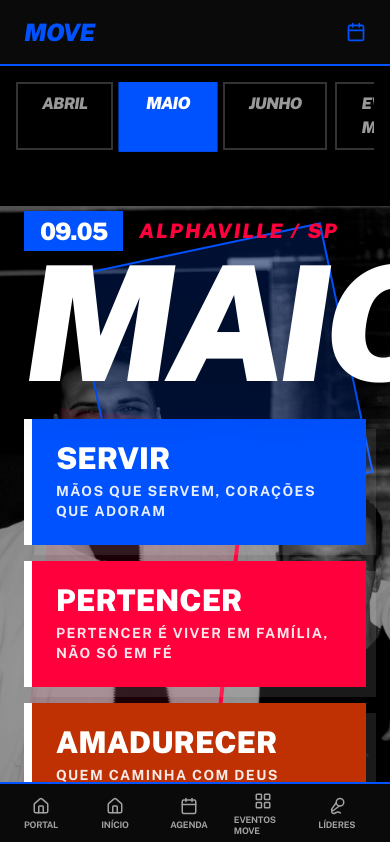
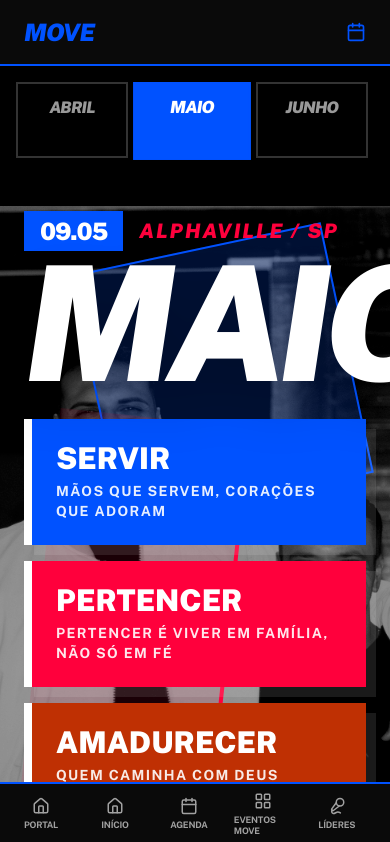
Before and after one commit to Sarahwillock/DNMS.ALPHA, a React (Vite) app: page /move/may in a window 390 px wide. Shown: the top 842 px of the page. Built offline with nearby package versions, Linux system fonts and the light colour scheme; a web font is replaced by a local one.

Commit message:
Update MonthSwitcher.tsx

```diff
--- a/src/components/MonthSwitcher.tsx
+++ b/src/components/MonthSwitcher.tsx
@@ -11,7 +11,7 @@ export default function MonthSwitcher() {
   const location = useLocation();
 
   return (
-    <div className="mb-8 flex gap-2 overflow-x-auto pb-2 no-scrollbar">
+    <div className="mb-6 flex gap-2 overflow-x-auto pb-2 no-scrollbar md:mb-8">
       {months.map((month) => {
         const isActive = location.pathname === month.path;
         return (
@@ -19,7 +19,7 @@ export default function MonthSwitcher() {
             key={month.name}
             to={month.path}
             className={cn(
-              'border-2 px-6 py-2 font-black uppercase italic tracking-tighter transition-all',
+              'min-w-[112px] border-2 px-4 py-3 text-center font-black uppercase italic tracking-tighter transition-all md:px-6 md:py-2',
               isActive
                 ? 'z-10 scale-105 border-move-blue bg-move-blue text-white'
                 : 'border-white/20 bg-black/40 text-white/60 hover:border-white/60'
@@ -31,7 +31,7 @@ export default function MonthSwitcher() {
       })}
       <Link
         to="/move/schedules"
-        className="ml-auto border-2 border-white/20 bg-black/40 px-6 py-2 font-black uppercase italic tracking-tighter text-white/60 transition-all hover:border-white/60"
+        className="min-w-[140px] border-2 border-white/20 bg-black/40 px-4 py-3 text-center font-black uppercase italic tracking-tighter text-white/60 transition-all hover:border-white/60 md:ml-auto md:px-6 md:py-2"
       >
         EVENTOS MOVE
       </Link>
```
